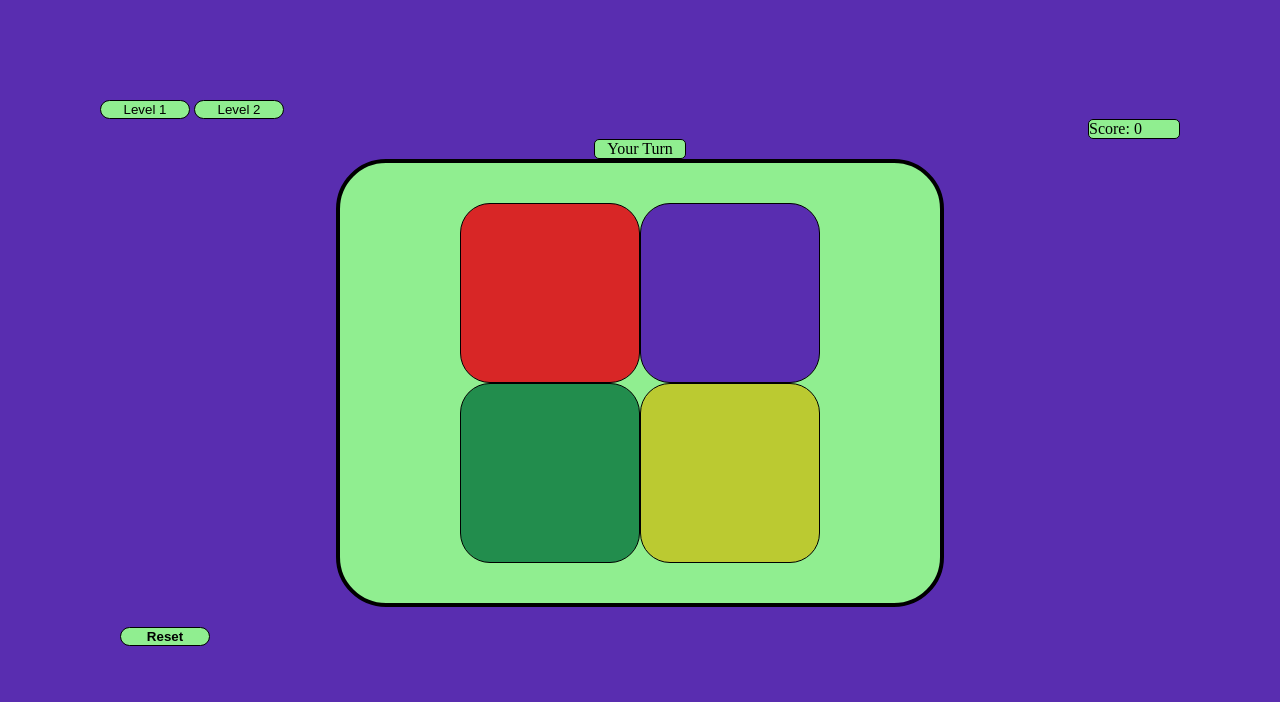
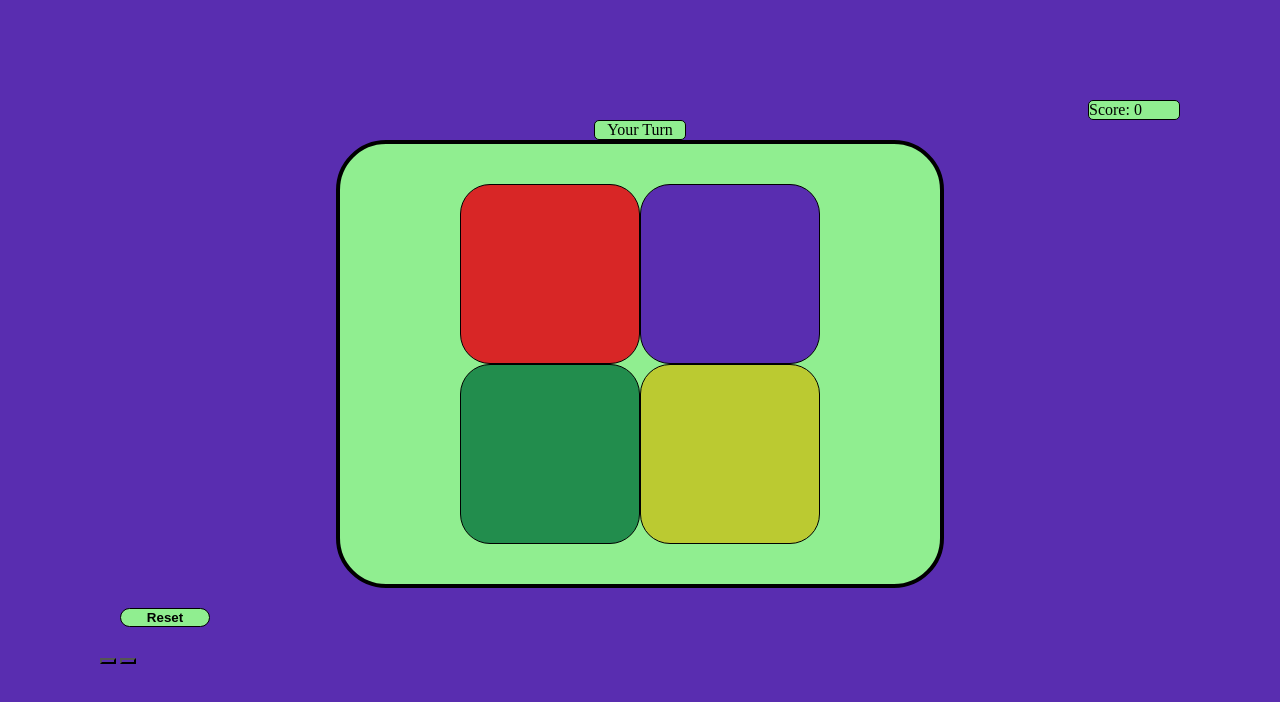
Before and after one commit to BijayPuma/Simon-Says, a plain HTML site: page index.html in a window 1280 px wide. Drawn offline with Linux system fonts and the light colour scheme.

Commit message:
rede me and score

```diff
--- a/index.html
+++ b/index.html
@@ -12,8 +12,7 @@
 <body>
 
 
-    <button class="LevelOne">Level 1</button>
-    <button class="StartButton">Level 2</button>
+
     <div class="TurnScore">
 
 
@@ -24,6 +23,7 @@
 
 
     </div>
+
 
     <div class="box">
         <output name="YourTurn"></output>
@@ -43,9 +43,10 @@
             <button class="YellowButton"></button>
         </div>
     </div>
-
     <button class="Reset">Reset</button>
 
+    <footer> <button class="LevelOne"></button>
+        <button class="StartButton"></button></footer>
 
 
 
--- a/simon.js
+++ b/simon.js
@@ -10,19 +10,15 @@ let resetButton = document.querySelector(".Reset");
 
 redButton.addEventListener("click", function() {
   userClicked("red");
-  // userClicked1("red");
 });
 blueButton.addEventListener("click", function() {
   userClicked("blue");
-  // userClicked1("blue");
 });
 greenButton.addEventListener("click", function() {
   userClicked("green");
-  // userClicked1("green");
 });
 yellowButton.addEventListener("click", function() {
   userClicked("yellow");
-  // userClicked1("yellow");
 });
 
 /*
@@ -36,7 +32,7 @@ if (levelOneBoolean) {
 }
 
 firstLevel.addEventListener("click", levelOne);
-
+counter = 0;
 function levelOne() {
   userClick = [];
   computerChoice = [];
@@ -369,7 +365,7 @@ function computerSequence2(colors) {
 *******
 */
 function win() {
-  score.value = "Score: " + "2";
+  score.value = "Score: " + 1;
   yourTurn.value = "Level passed";
   alert("PASSED! Good job!");
 }
@@ -390,6 +386,9 @@ resetButton.addEventListener("click", function() {
   clickButtonCounter = 0;
   userClick = [];
   computerChoice = [];
+  levelOneBoolean = true;
+  levelOne();
+  // userClicked();
 });
 
 function hideRedButton() {
--- a/style.css
+++ b/style.css
@@ -13,18 +13,10 @@ body {
   flex-direction: column;
 }
 .StartButton {
-  border: 1px solid black;
-  background: lightgreen;
-  width: 90px;
-  align-self: flex-start;
-  border-radius: 10px;
+  background: #592db0;
 }
 .LevelOne {
-  border: 1px solid black;
-  background: lightgreen;
-  width: 90px;
-  align-self: flex-start;
-  border-radius: 10px;
+  background: #592db0;
 }
 
 .Score {
```
Also changed, not shown: 1 other file.
